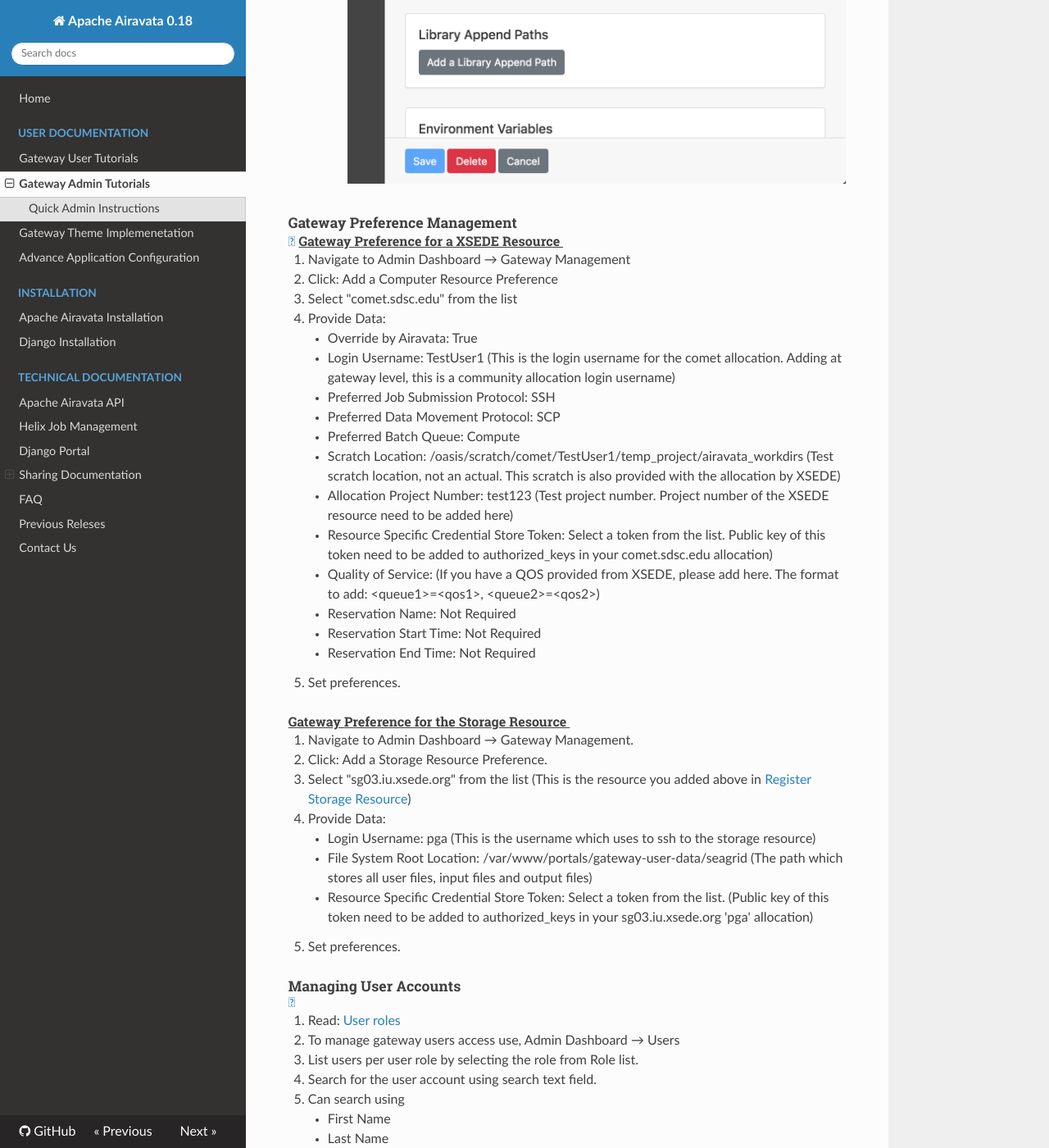
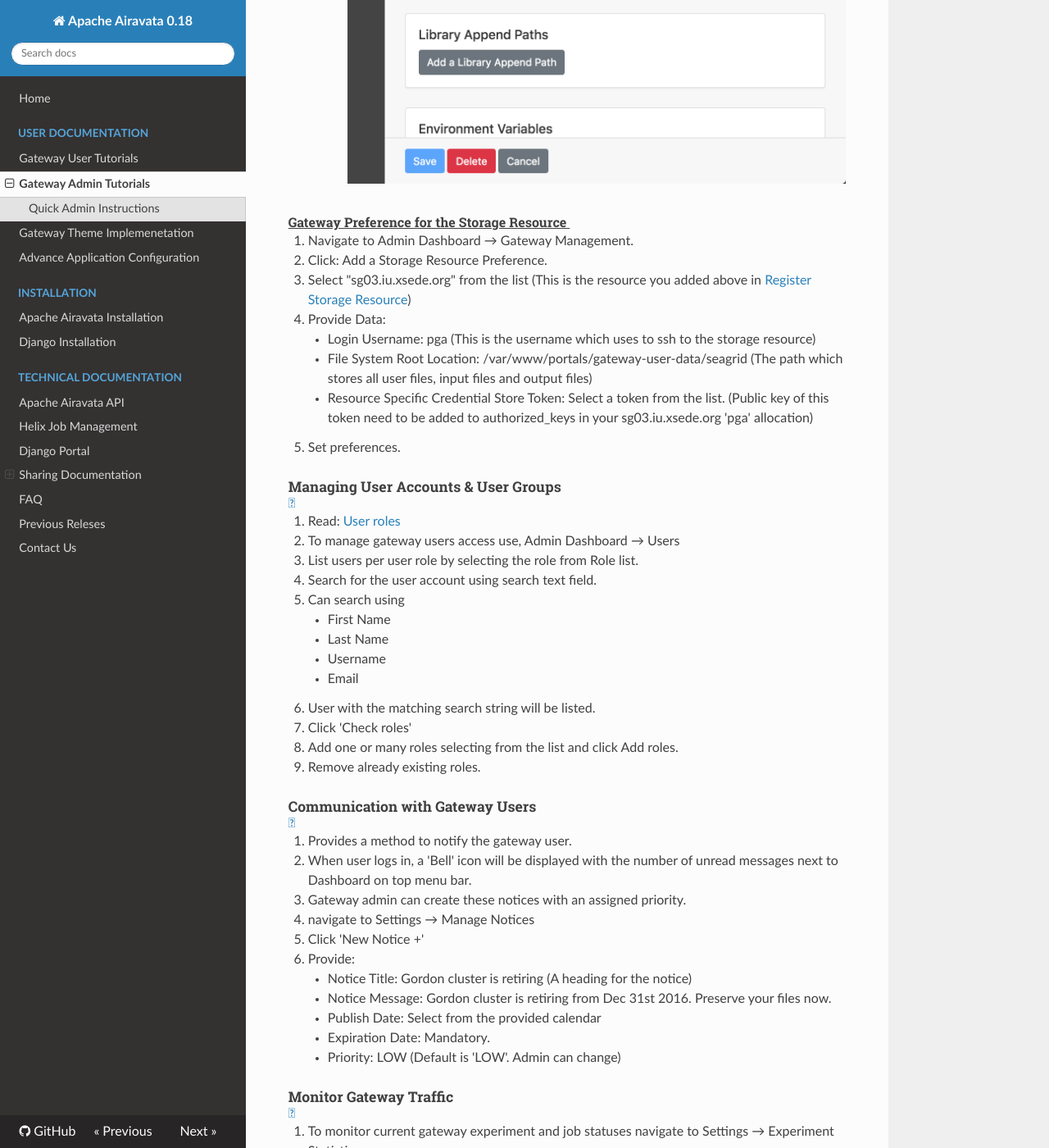
Before and after one commit to isabella232/airavata-docs, an MkDocs documentation site: the page built from docs/user-documentation/admin-tutorials.md, in a window 1280 px wide and 1400 px high, scrolled down 9039 px. Shown: the whole window at 82% size. Built offline with MkDocs 1.6.1, drawn with Linux system fonts in a browser that asks for light colours; nearby versions of some CDN libraries; old or Windows-style settings are respelled for this version of MkDocs; some of the changed text lies outside the part shown.

Commit message:
Adding admin user instructions

```diff
--- a/docs/user-documentation/admin-tutorials.md
+++ b/docs/user-documentation/admin-tutorials.md
@@ -28,7 +28,7 @@ This documentation is a quick set-up instructions for  gateway Settings configur
 3. <a href= "#GroupResourceProfile">Configure Group Resource Profile (GRP)</a></br>
 4. <a href="#GaussianJob">Register Gaussian Application</a></br>
 8. <a href= "#Preference">Gateway Preference Management</a></br>
-9. <a href= "#GtwyAccess">Managing Users & User Groups</a></br>
+9. <a href= "#GtwyAccess">Managing User Accounts & User Groups</a></br>
 10. <a href= "#Notices">Communication with Gateway Users</a></br>
 11. <a href= "#Traffic">Monitor Gateway Traffic</a></br>
 
@@ -230,25 +230,6 @@ End of this tutorial you will know how to register a new application to run on a
         - Default Walltime: 30
 ![Screenshot](../img/gau-app-dep.png)
 
-##### <h5 id="Preference">Gateway Preference Management</h5><br>
-###### <b><u>Gateway Preference for a XSEDE Resource </u></b>
-1. Navigate to Admin Dashboard &rarr; Gateway Management
-2. Click: Add a Computer Resource Preference
-3. Select "comet.sdsc.edu" from the list
-4. Provide Data:
-    - Override by Airavata: True
-    - Login Username: TestUser1 (This is the login username for the comet allocation. Adding at gateway level, this is a community allocation login username)
-    - Preferred Job Submission Protocol: SSH
-    - Preferred Data Movement Protocol: SCP
-    - Preferred Batch Queue: Compute
-    - Scratch Location: /oasis/scratch/comet/TestUser1/temp_project/airavata_workdirs (Test scratch location, not an actual. This scratch is also provided with the allocation by XSEDE)
-    - Allocation Project Number: test123 (Test project number. Project number of the XSEDE resource need to be added here)
-    - Resource Specific Credential Store Token: Select a token from the list. Public key of this token need to be added to authorized_keys in your comet.sdsc.edu allocation)
-    - Quality of Service: (If you have a QOS provided from XSEDE, please add here. The format to add: <</pre></code>queue1>=<</pre></code>qos1>, <</pre></code>queue2>=<</pre></code>qos2>)
-    - Reservation Name: Not Required
-    - Reservation Start Time: Not Required
-    - Reservation End Time: Not Required
-5. Set preferences.
 
 ###### <b><u>Gateway Preference for the Storage Resource </u></b>
 1. Navigate to Admin Dashboard &rarr; Gateway Management.
@@ -261,7 +242,7 @@ End of this tutorial you will know how to register a new application to run on a
 5. Set preferences.
 
 
-##### <h5 id="GtwyAccess">Managing User Accounts</h5><br>
+##### <h5 id="GtwyAccess">Managing User Accounts & User Groups</h5><br>
 1. Read: [User roles](airavata-user-profiles.md)
 2. To manage gateway users access use, Admin Dashboard &rarr; Users
 3. List users per user role by selecting the role from Role list.
@@ -281,26 +262,27 @@ End of this tutorial you will know how to register a new application to run on a
 1. Provides a method to notify the gateway user.
 2. When user logs in, a 'Bell' icon will be displayed with the number of unread messages next to Dashboard on top menu bar.
 3. Gateway admin can create these notices with an assigned priority.
-4. navigate to Admin Dashboard &rarr; Notices
-5. Click 'Create a New Notice'
+4. navigate to Settings &rarr; Manage Notices
+5. Click 'New Notice +'
 6. Provide:
     - Notice Title: Gordon cluster is retiring (A heading for the notice)
     - Notice Message: Gordon cluster is retiring from Dec 31st 2016. Preserve your files now.
     - Publish Date: Select from the provided calendar
-    - Expiration Date: Not mandatory, if needed select from the provided calendar.
+    - Expiration Date: Mandatory.
     - Priority: LOW (Default is 'LOW'. Admin can change)
-7. Mandatory fields are marked with a *
+
 
 
 ##### <h5 id="Traffic">Monitor Gateway Traffic</h5><br>
-1. To monitor current gateway experiment and job statuses navigate to Admin Dashboard &rarr; Experiment Statistics.
+1. To monitor current gateway experiment and job statuses navigate to Settings &rarr; Experiment Statistics.
 2. Gateway admin can view and filter experiments of the gateway using this page.
-3. In experiment summary by default gateway status for last 24 hours will be displayed.
-4. Two buttons, 'Get Experiments from last 24 Hours' and 'Get Experiments from Last Week' will group and list the experiments below for the selected time.
-5. In order to further filter the experiments use
+3. In experiment statistics page, by default gateway status for last 24 hours will be displayed.
+4. Two buttons, 'Past 24 Hours' and 'Past Week' will group and list the experiments for the selected time.
+5. In order to further filter the experiments use, Filters dropdown.
     - Username: AnneMarie (Gateway username need to be typed in)
     - Application Name: Gaussian (All the application in teh gateway will be listed)
     - Hostname: Comet.sdsc.edu (A drop down will provide all the compute resources to select from)
     - Click 'Get Statistics'
-6. Once the experiments are filtered and grouped, click on the desired group (Existing experiments groups are 'Total','Created','Running', Completed','Cancelled' and 'Failed').
-7. When you list an experiment group you can select the experiment you want to view either in Experiment Summary (Click on Status) or in Details Summary (Click on Check Stats).
+6. Using the calendar, you can search experiments for a time duration you need.
+7. Once the experiments are filtered and grouped, click on the desired group (Existing experiments groups are 'Total','Created','Running', Completed','Cancelled' and 'Failed').
+8. When you list an experiment group you can select the experiment you want to view using 'View Details'. This will open the experiment Details Summary in a new tab.
```
